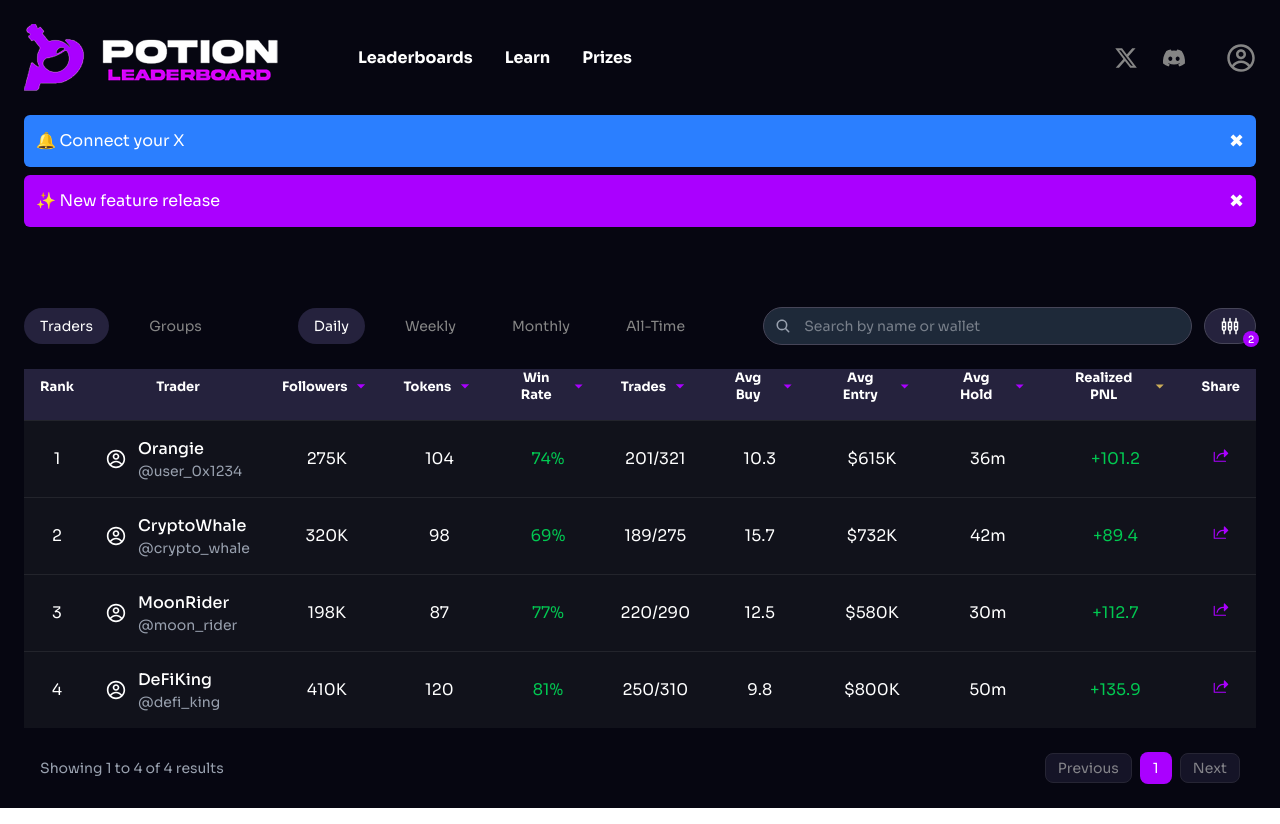
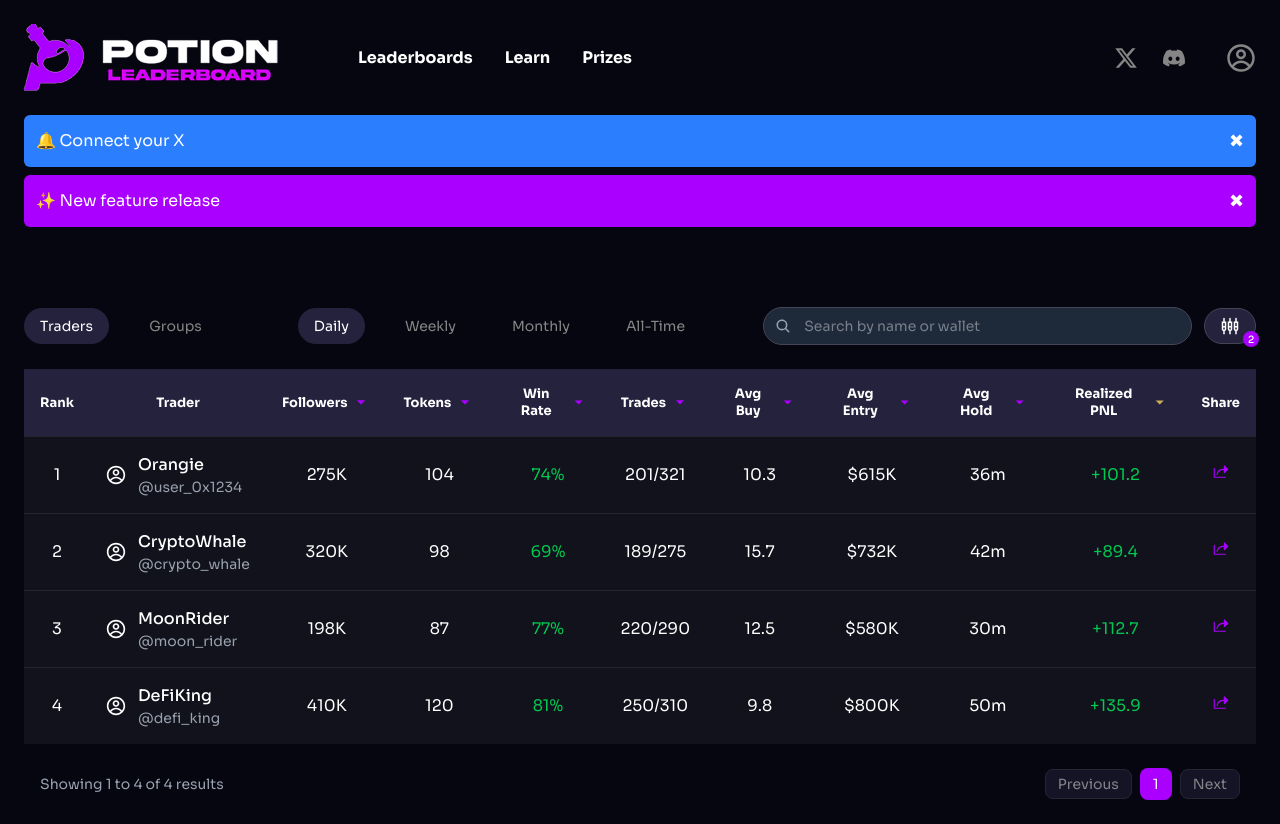
Before and after one commit to favourAyomikun/bounty-potion, a React (Vite) app: page / in a window 1280 px wide. Built offline with nearby package versions, Linux system fonts and the light colour scheme.

Commit message:
made some changes to the leaderboard page

```diff
--- a/src/pages/sub-pages/Traders.jsx
+++ b/src/pages/sub-pages/Traders.jsx
@@ -38,57 +38,57 @@ const Traders = () => {
         <table className="w-full">
         <thead className="bg-[#25223D] text-gray-400 text-xs md:text-[13px]">
   <tr>
-              <th className="pb-4 px-4 font-bold text-xs md:text-[13px] text-white align-middle">Rank</th>
-              <th className="pb-4 px-4 font-bold text-xs md:text-[13px] text-white align-middle">Trader</th>
-              <th className="pb-4 px-4 font-bold text-xs md:text-[13px] text-white align-middle">
+    <th className="py-4 px-4 font-bold text-xs md:text-[13px] text-white align-middle">Rank</th>
+    <th className="py-4 px-4 font-bold text-xs md:text-[13px] text-white align-middle">Trader</th>
+    <th className="py-4 px-4 font-bold text-xs md:text-[13px] text-white align-middle">
       <div className="flex justify-center items-center gap-1">
         Followers
         <MdOutlineArrowDropDown className="text-xl text-[#AA00FF]" />
       </div>
     </th>
-              <th className="pb-4 px-4 font-bold text-xs md:text-[13px] text-white align-middle">
+    <th className="py-4 px-4 font-bold text-xs md:text-[13px] text-white align-middle">
       <div className="flex justify-center items-center gap-1">
         Tokens
         <MdOutlineArrowDropDown className="text-xl text-[#AA00FF]" />
       </div>
     </th>
-              <th className="pb-4 px-4 font-bold text-xs md:text-[13px] text-white align-middle">
+    <th className="py-4 px-4 font-bold text-xs md:text-[13px] text-white align-middle">
       <div className="flex justify-center items-center gap-1">
         Win Rate
         <MdOutlineArrowDropDown className="text-xl text-[#AA00FF]" />
       </div>
     </th>
-              <th className="pb-4 px-4 font-bold text-xs md:text-[13px] text-white align-middle">
+    <th className="py-4 px-4 font-bold text-xs md:text-[13px] text-white align-middle">
       <div className="flex justify-center items-center gap-1">
         Trades
         <MdOutlineArrowDropDown className="text-xl text-[#AA00FF]" />
       </div>
     </th>
-              <th className="pb-4 px-4 font-bold text-xs md:text-[13px] text-white align-middle">
+    <th className="py-4 px-4 font-bold text-xs md:text-[13px] text-white align-middle">
       <div className="flex justify-center items-center gap-1">
         Avg Buy
         <MdOutlineArrowDropDown className="text-xl text-[#AA00FF]" />
       </div>
     </th>
-              <th className="pb-4 px-4 font-bold text-xs md:text-[13px] text-white align-middle">
+    <th className="py-4 px-4 font-bold text-xs md:text-[13px] text-white align-middle">
       <div className="flex justify-center items-center gap-1">
         Avg Entry
         <MdOutlineArrowDropDown className="text-xl text-[#AA00FF]" />
       </div>
     </th>
-              <th className="pb-4 px-4 font-bold text-xs md:text-[13px] text-white align-middle">
+    <th className="py-4 px-4 font-bold text-xs md:text-[13px] text-white align-middle">
       <div className="flex justify-center items-center gap-1">
         Avg Hold
         <MdOutlineArrowDropDown className="text-xl text-[#AA00FF]" />
       </div>
     </th>
-              <th className="pb-4 px-4 font-bold text-xs md:text-[13px] text-white align-middle">
+    <th className="py-4 px-4 font-bold text-xs md:text-[13px] text-white align-middle">
       <div className="flex justify-center items-center gap-1">
         Realized PNL
         <MdOutlineArrowDropDown className="text-xl text-[#CCAD59]" />
       </div>
     </th>
-              <th className="pb-4 px-4 font-bold text-xs md:text-[13px] text-white align-middle">Share</th>
+    <th className="py-4 px-4 font-bold text-xs md:text-[13px] text-white align-middle">Share</th>
   </tr>
 </thead>
           <tbody className="divide-y divide-[#23242C] cursor-pointer">
```
Lines whose indentation alone changed are shown as unchanged.
